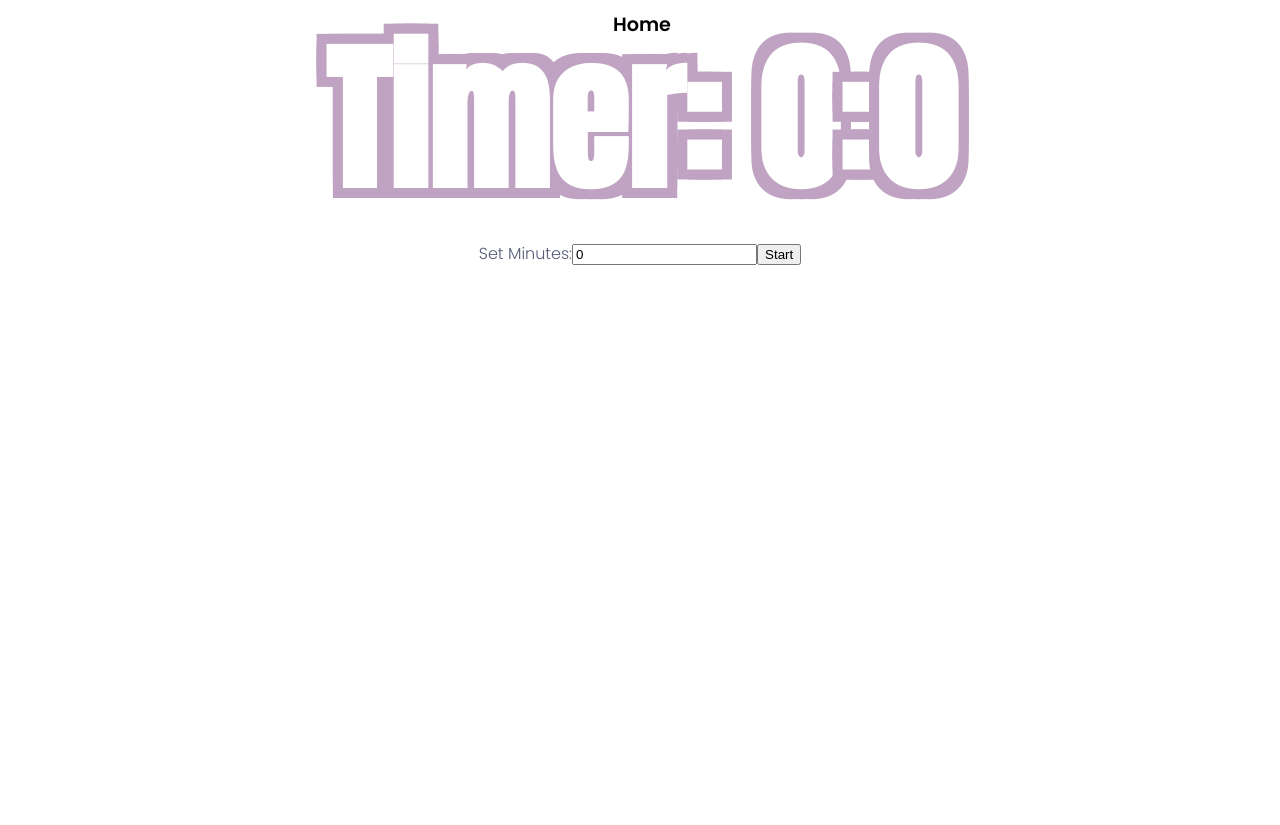
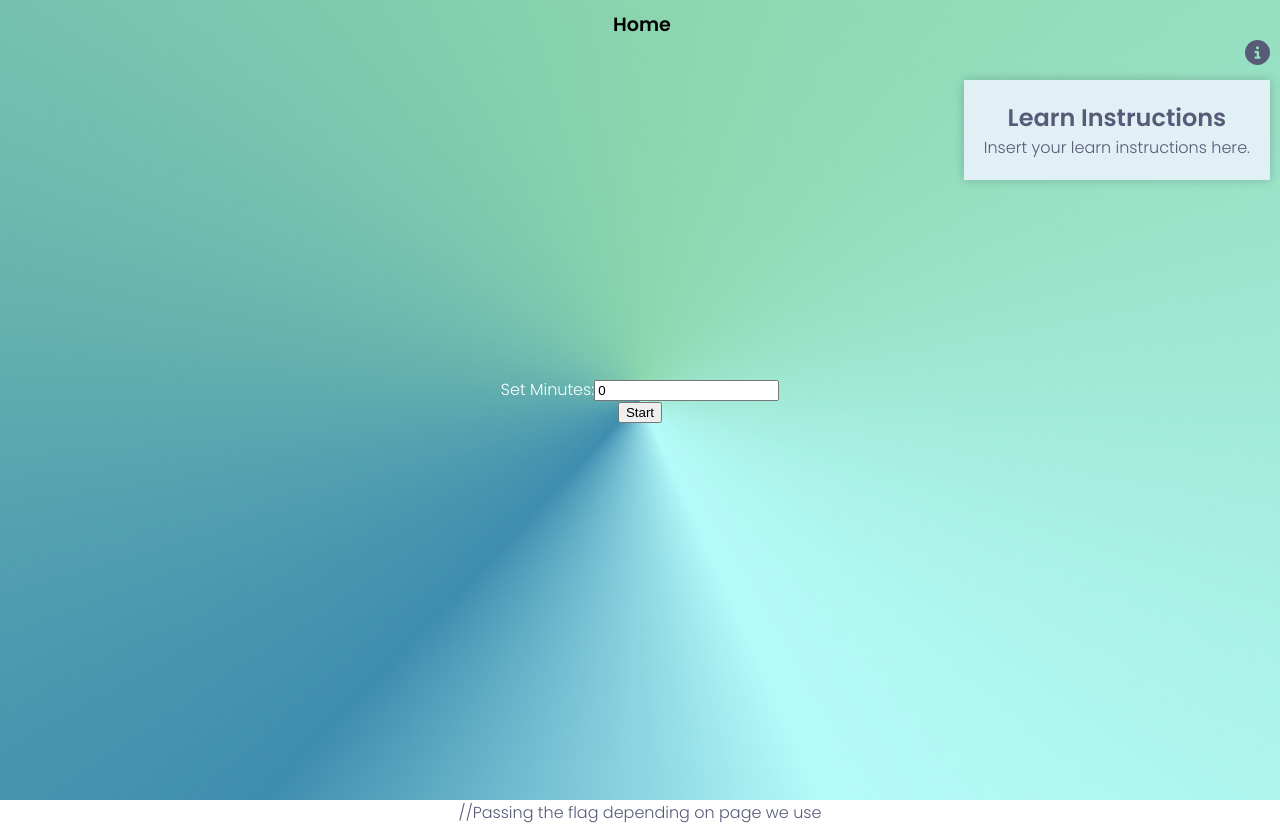
Before and after one commit to AleFin95/QuizWiz-Client, a React (Vite) app in the folder QuizWiz/: page /learn in a window 1280 px wide. Before the commit the page ends 800 px from the top, so only its background shows below. Built offline with nearby package versions, Linux system fonts and the light colour scheme.

Commit message:
Fix timer on both pages

```diff
--- a/QuizWiz/src/assets/app.css
+++ b/QuizWiz/src/assets/app.css
@@ -309,6 +309,7 @@ nav a.active {
   color: #ffffff;
 }
 
+
 .topics {
   background: url('/TopicsPage.png') center/cover no-repeat;
   min-height: 100vh;
--- a/QuizWiz/src/components/Timer/index.jsx
+++ b/QuizWiz/src/components/Timer/index.jsx
@@ -63,33 +63,25 @@ const Timer = ({flag_page}) => {
   }
 
   return (
-    <div>
-
-
-
-
-      {flag_page === 'quiz' ? (
+    <>
+          {flag_page === 'quiz' ? (
         <>
          <h2>Timer: {Math.floor(remainingSeconds / 60)}:{remainingSeconds % 60}</h2>
         </>
 
       ) : (
 
-        <>
-        <h1>Timer: {Math.floor(remainingSeconds / 60)}:{remainingSeconds % 60}</h1>
+        <div className='timer'>
             <label>
                 Set Minutes:
                 <input type="number" min={0} value={initialMinutes} onChange={handleMinutesChange} />
             </label>
 
             <button onClick={handleClick}>Start</button>
-            {/* <button onClick={stopTimer}>Stop</button>
-             <button onClick={resetTimer}>Reset</button> */}
-        </>
+        </div>
 
       )}
-      {/* <button onClick={handleClick} >Start</button> */}
-    </div>
+    </>
   );
 };
 
--- a/QuizWiz/src/pages/TimerPage/index.jsx
+++ b/QuizWiz/src/pages/TimerPage/index.jsx
@@ -1,13 +1,14 @@
-import React, { useState, useEffect } from 'react';
-import {useAuth} from "../../contexts"
-import {useNavigate} from 'react-router-dom'
+import React from 'react';
 import {Timer} from '../../components'
+import {LearnInstructionsWrapper} from '../../components'
 
 const TimerPage = () => {
 
   return (
-
+    <>
     <Timer flag_page={"add_notes"} /> //Passing the flag depending on page we use
+    <LearnInstructionsWrapper/>
+    </>
   );
 };
 
```
